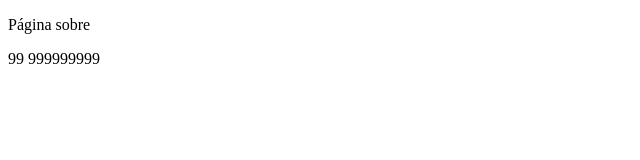
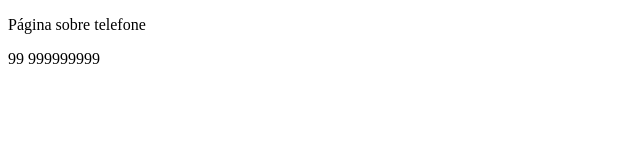
Before and after one commit to jacomesoraia/github-master, a plain HTML site: page sobre.html in a window 1280 px wide. Shown: the full height of the page, 0-640 px from the left. Drawn offline with Linux system fonts and the light colour scheme.

```diff
--- a/sobre.html
+++ b/sobre.html
@@ -6,7 +6,7 @@
     <title>Document</title>
   </head>
   <body>
-    <p>Página sobre</p>
+    <p>Página sobre telefone</p>
     <p>99 999999999</p>
   </body>
 </html>
```
